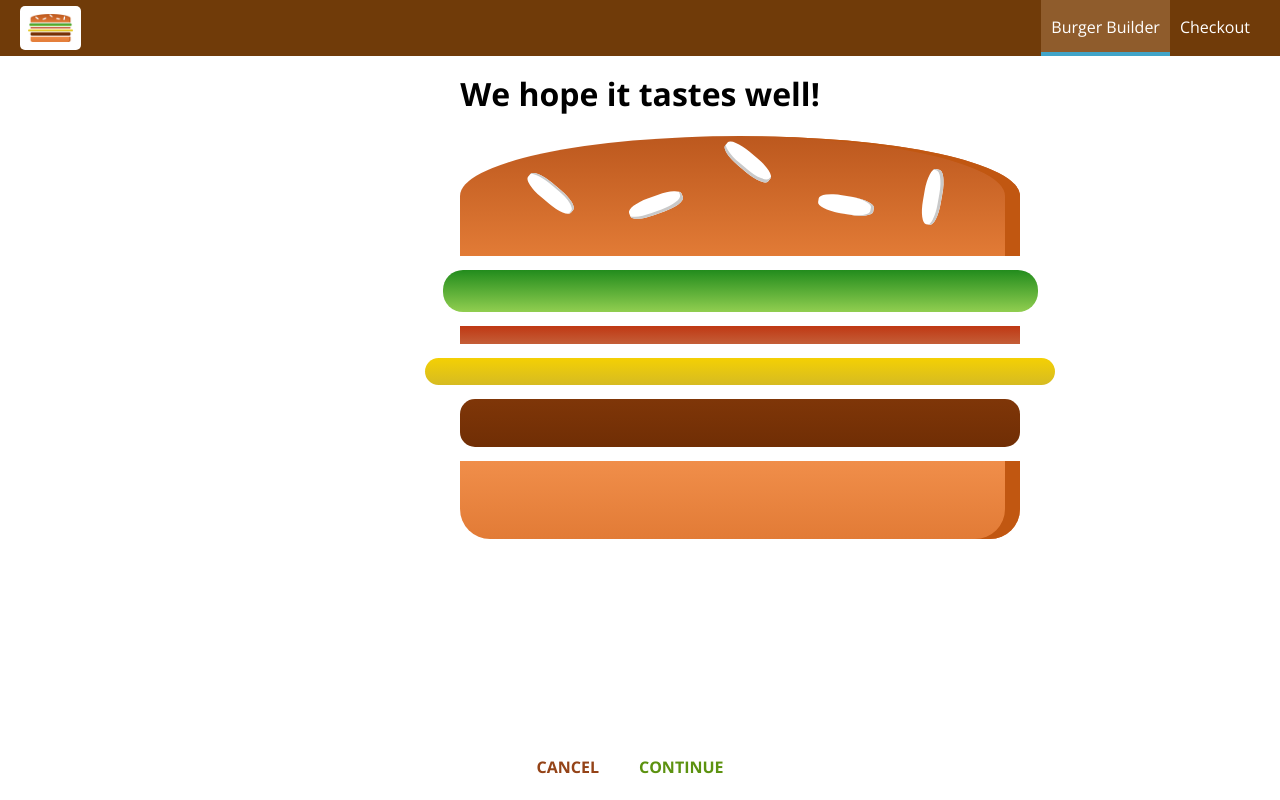
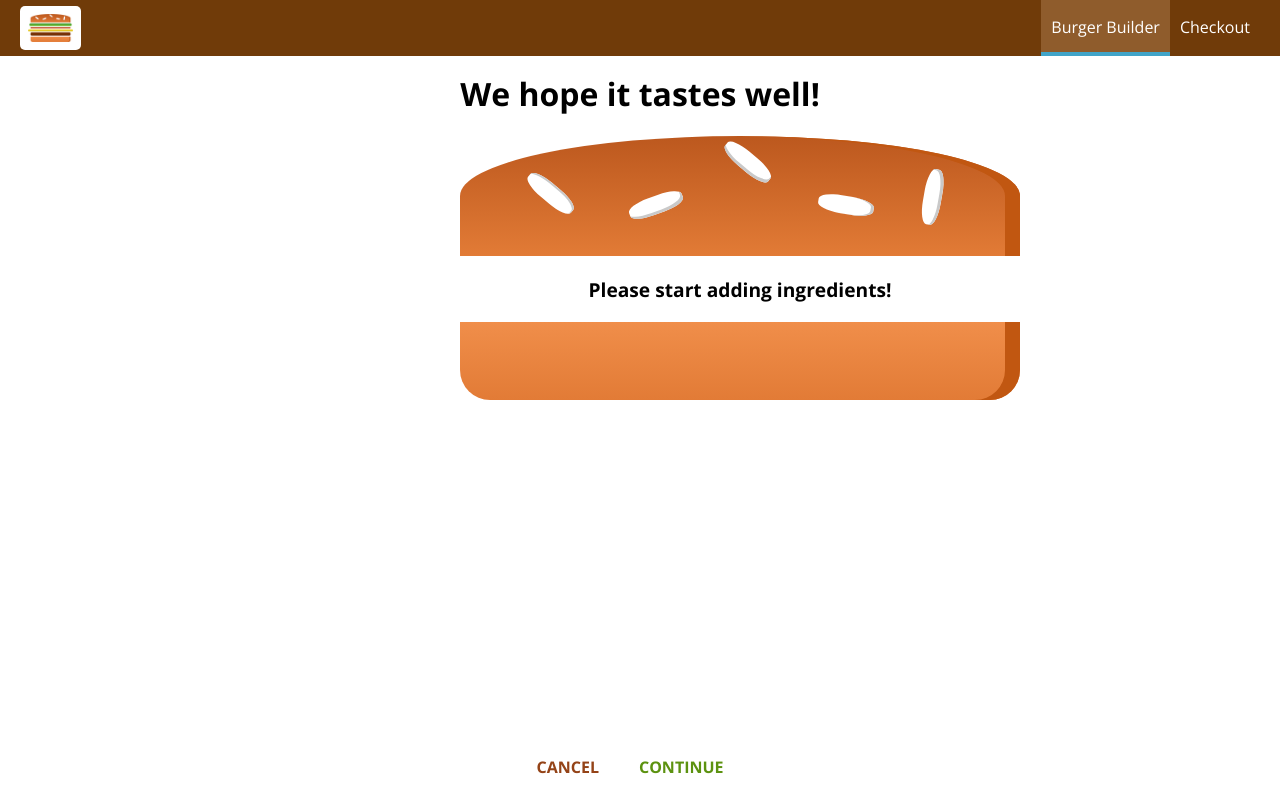
Before and after one commit to GiuGiu13/burger_build_react, a React (Create React App) app in the folder my-app/: page /checkout in a window 1280 px wide. Built offline with nearby package versions, Linux system fonts and the light colour scheme.

Commit message:
passing ingredients with query params

```diff
--- a/my-app/src/containers/BurgerBuilder/BurgerBuilder.js
+++ b/my-app/src/containers/BurgerBuilder/BurgerBuilder.js
@@ -119,7 +119,15 @@
         //     );
 
         //it direct on the page checkout
-        this.props.history.push('/checkout');
+        const queryParams = [];
+        for (let i in this.state.ingredients){
+            queryParams.push(encodeURIComponent(i) + '=' + encodeURIComponent(this.state.ingredients[i]));
+        }
+        const queryString = queryParams.join('&');
+        this.props.history.push({
+            pathname:'/checkout',
+            search: '?' + queryString
+        });
 
     }
 
--- a/my-app/src/containers/Checkout/Checkout.js
+++ b/my-app/src/containers/Checkout/Checkout.js
@@ -1,14 +1,25 @@
-import React, {Component} from 'react';
+import React, { Component } from 'react';
+
 import CheckoutSummary from '../../components/Order/CheckoutSummary/CheckoutSummary';
 
-class Checkout extends Component{
-    state ={
-        ingredients:{
-            salad:1,
-            bacon:1,
-            cheese:1,
-            meat:1
+class Checkout extends Component {
+    state = {
+        ingredients: {
+            salad: 1,
+            meat: 1,
+            cheese: 1,
+            bacon: 1
         }
+    }
+
+    componentDidMount() {
+        const query = new URLSearchParams(this.props.location.search);
+        const ingredients = {};
+        for (let param of query.entries()) {
+            // ['salad', '1']
+            ingredients[param[0]] = +param[1];
+        }
+        this.setState({ingredients: ingredients});
     }
 
     checkoutCancelledHandler = () => {
@@ -16,17 +27,16 @@
     }
 
     checkoutContinuedHandler = () => {
-        this.props.history.replace('/checkpot/contact-data');
+        this.props.history.replace('/checkout/contact-data');
     }
 
-    render(){
-        return(
+    render() {
+        return (
             <div>
                 <CheckoutSummary
                     ingredients={this.state.ingredients}
                     checkoutCancelled={this.checkoutCancelledHandler}
-                    checkoutContinued={this.checkoutContinuedHandler}
-                />
+                    checkoutContinued={this.checkoutContinuedHandler}/>
             </div>
         );
     }
```
